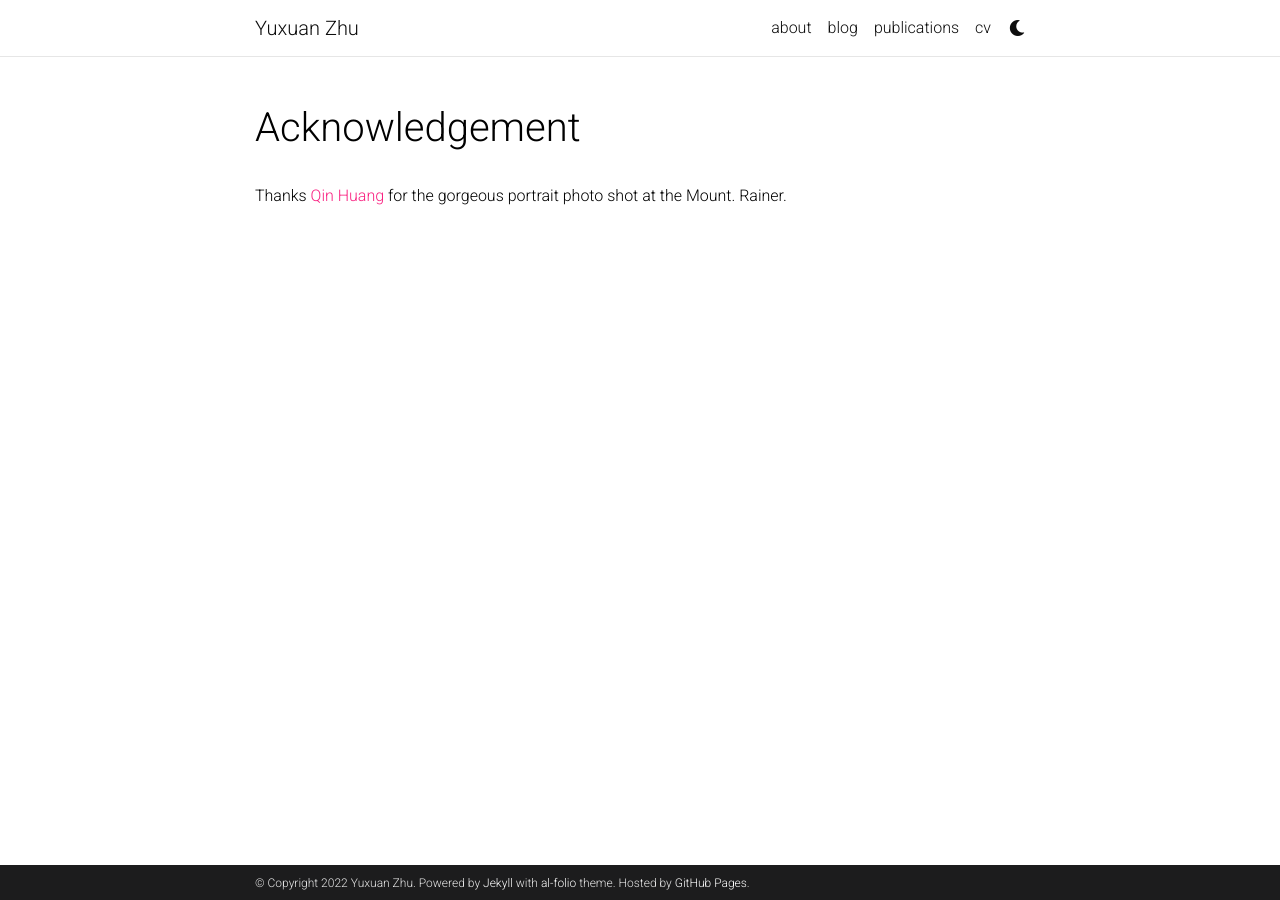
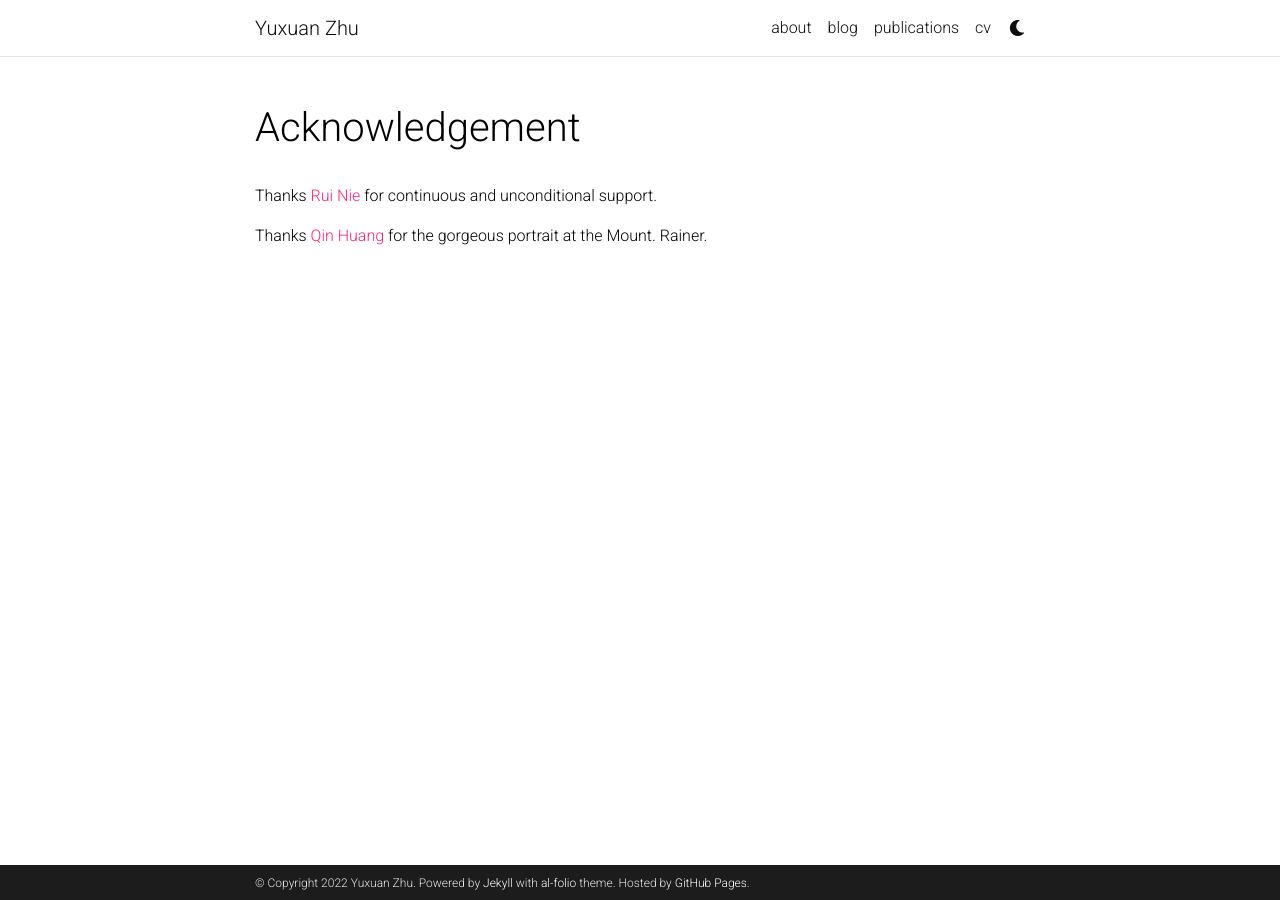
Before and after one commit to yuxuan18/yxx200.github.io, a Jekyll site: the page built from _pages/acknowledgement.md, in a window 1280 px wide. Built offline with Jekyll 4.4.1, drawn with Linux system fonts in a browser that asks for light colours; full-size pictures stand in for the smaller copies a plugin makes; comment, search, counter and statistics services are not loaded; a style sheet for code colours, icons or effects is not loaded.

Commit message:
modify acknowledge

```diff
--- a/_pages/acknowledgement.md
+++ b/_pages/acknowledgement.md
@@ -6,4 +6,6 @@ description:
 nav: false
 nav_order: 4
 ---
-Thanks [Qin Huang](https://www.lsi.umich.edu/person-details/qin-huang) for the gorgeous portrait photo shot at the Mount. Rainer.
+Thanks [Rui Nie](https://www.linkedin.com/in/rui-nie-528b371ab/) for continuous and unconditional support.
+
+Thanks [Qin Huang](https://www.lsi.umich.edu/person-details/qin-huang) for the gorgeous portrait at the Mount. Rainer.
```
Also changed, not shown: _pages/about.md (+1 -1 lines).
